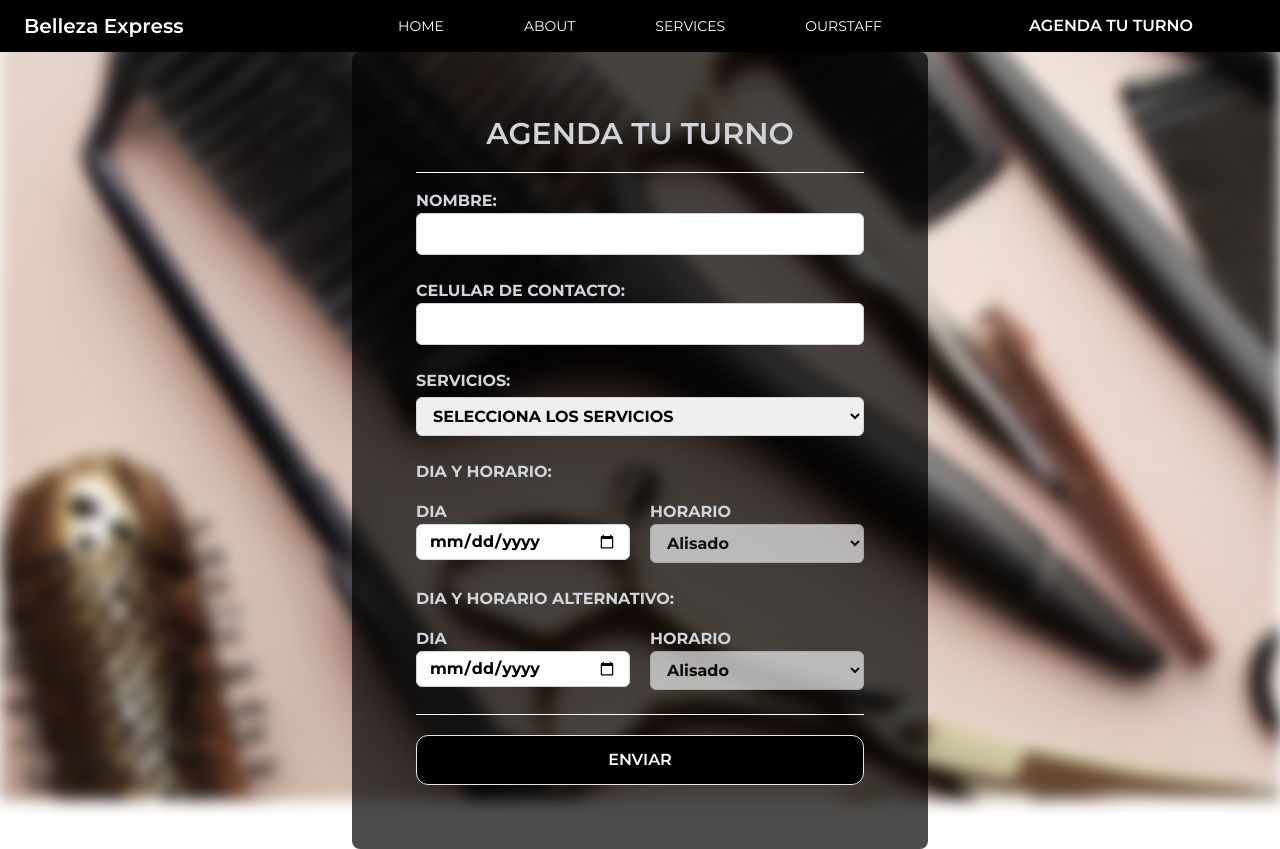
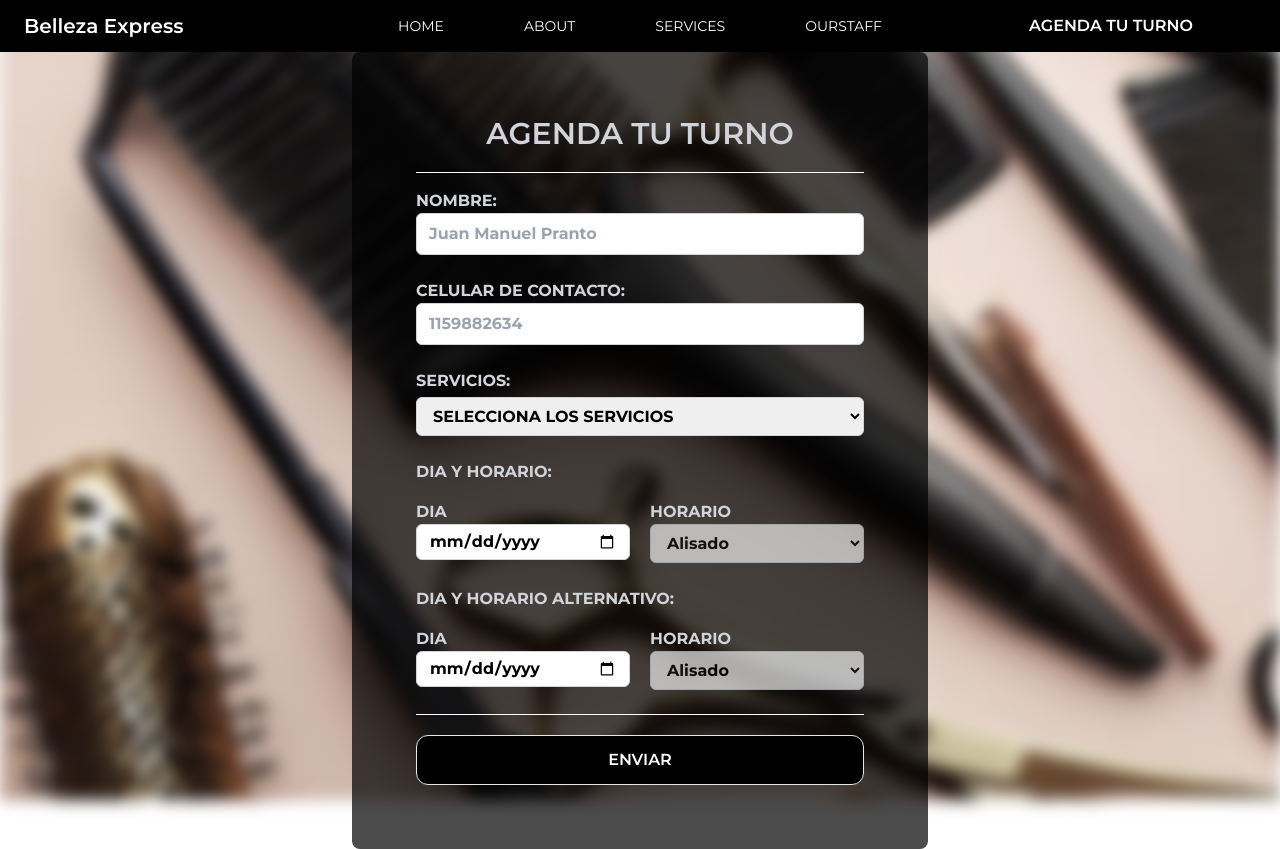
Before and after one commit to JuanPrato/turnitos, a Next.js app: page /turn in a window 1280 px wide. Built offline with nearby package versions, Linux system fonts and the light colour scheme.

Commit message:
turn form placeholder

```diff
--- a/src/app/turn/Form.tsx
+++ b/src/app/turn/Form.tsx
@@ -20,8 +20,8 @@ export default function Form() {
       className="flex flex-col gap-4 text-gray-300 bg-black p-16 rounded-lg max-w-xl mx-auto bg-opacity-70"
     >
       <SectionTitle text="AGENDA TU TURNO" className="pb-5 border-b border-white" />
-      <TextInput label="NOMBRE:" name="name" />
-      <PhoneInput label="CELULAR DE CONTACTO:" name="phone" />
+      <TextInput label="NOMBRE:" name="name" placeholder="Juan Manuel Pranto" />
+      <PhoneInput label="CELULAR DE CONTACTO:" name="phone" placeholder="1159882634" />
       <div>
         <MultipleSelectInput label="SERVICIOS:" name="services" />
       </div>
--- a/src/app/turn/page.tsx
+++ b/src/app/turn/page.tsx
@@ -10,7 +10,7 @@ export default function Turn() {
         className="absolute top-0 left-0 h-screen w-screen bg-no-repeat bg-cover -z-10 blur"
         style={{ backgroundImage: 'url(/herramientas.png)' }}></div>
       <div
-        className="grow grid place-items-center"
+        className="grow grid place-items-center bg-transparent"
       >
         <Form />
       </div>
--- a/src/components/form/Input.tsx
+++ b/src/components/form/Input.tsx
@@ -8,16 +8,26 @@ import { twMerge } from "tailwind-merge";
 interface Props {
   label: string;
   name: string;
+  placeholder?: string;
+}
+
+type TextAreaProps = Props & {
+  label: string;
+  name: string;
+}
+
+type SelectProps = Props & {
+  disabled?: boolean
 }
 
 const styles = "block mb-2 font-bold";
 const inputStyles = "text-black w-full px-3 py-2 border border-gray-300 rounded-md focus:outline-none focus:border-blue-500";
 
-export function TextInput({ label, name }: Props) {
+export function TextInput({ label, name, placeholder }: Props) {
   return (
     <label className={styles}>
       {label}
-      <input type="text" name={name} className={inputStyles} />
+      <input type="text" name={name} placeholder={placeholder} className={inputStyles} />
     </label>
   );
 }
@@ -31,7 +41,7 @@ export function EmailInput({ label, name }: Props) {
   );
 }
 
-export function PhoneInput({ label, name }: Props) {
+export function PhoneInput({ label, name, placeholder }: Props) {
 
   const [value, setValue] = useState<string>('');
 
@@ -45,14 +55,9 @@ export function PhoneInput({ label, name }: Props) {
   return (
     <label className={styles}>
       {label}
-      <input type="text" name={name} value={value} className={inputStyles} onChange={onChange} pattern={regexPhoneNumber.source} />
+      <input type="text" name={name} value={value} placeholder={placeholder} className={inputStyles} onChange={onChange} pattern={regexPhoneNumber.source} />
     </label>
   )
-}
-
-interface TextAreaProps {
-  label: string;
-  name: string;
 }
 
 export function TextAreaInput({ label, name }: TextAreaProps) {
@@ -62,12 +67,6 @@ export function TextAreaInput({ label, name }: TextAreaProps) {
       <textarea className={twMerge(inputStyles, "flex-grow resize-none")} name={name} />
     </label>
   );
-}
-
-interface SelectProps {
-  label: string;
-  name: string;
-  disabled?: boolean
 }
 
 export function SelectInput({ label, name, disabled }: SelectProps) {
```
